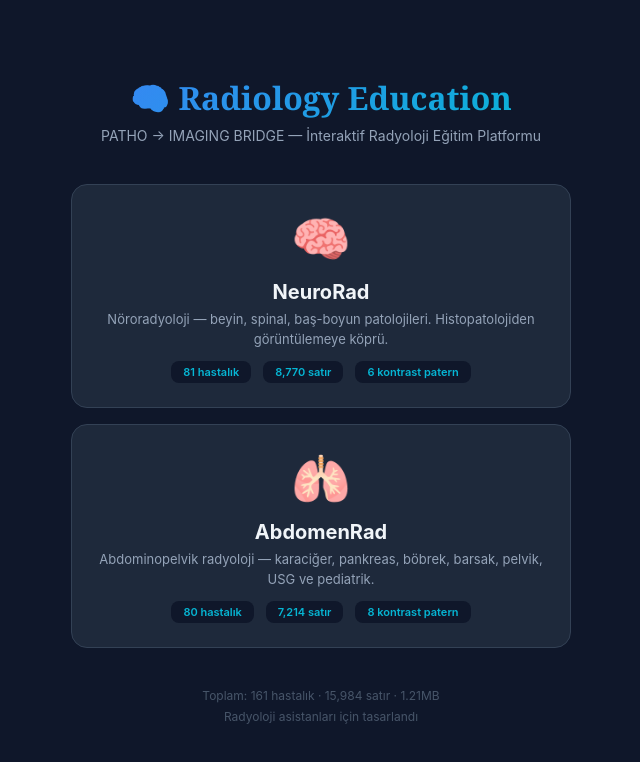
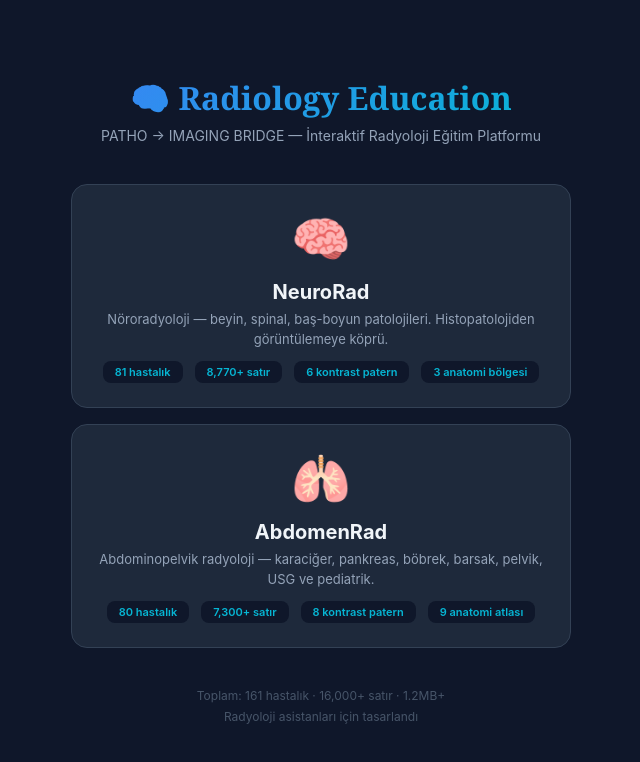
Before and after one commit to 7cm8wvfdxh-byte/radiology-education, a plain HTML site: page index.html in a window 1280 px wide. Shown: the whole page, without its empty margins (319-959 px from the left). Drawn offline with Linux system fonts and the light colour scheme.

Commit message:
Add files via upload

```diff
--- a/index.html
+++ b/index.html
@@ -32,8 +32,9 @@ h1{font-family:'Playfair Display',Georgia,serif;font-size:32px;background:linear
     <div class="card-desc">Nöroradyoloji — beyin, spinal, baş-boyun patolojileri. Histopatolojiden görüntülemeye köprü.</div>
     <div class="card-stats">
       <span class="stat">81 hastalık</span>
-      <span class="stat">8,770 satır</span>
+      <span class="stat">8,770+ satır</span>
       <span class="stat">6 kontrast patern</span>
+      <span class="stat">3 anatomi bölgesi</span>
     </div>
   </a>
 
@@ -43,13 +44,14 @@ h1{font-family:'Playfair Display',Georgia,serif;font-size:32px;background:linear
     <div class="card-desc">Abdominopelvik radyoloji — karaciğer, pankreas, böbrek, barsak, pelvik, USG ve pediatrik.</div>
     <div class="card-stats">
       <span class="stat">80 hastalık</span>
-      <span class="stat">7,214 satır</span>
+      <span class="stat">7,300+ satır</span>
       <span class="stat">8 kontrast patern</span>
+      <span class="stat">9 anatomi atlası</span>
     </div>
   </a>
 
   <div class="footer">
-    <p>Toplam: 161 hastalık · 15,984 satır · 1.21MB</p>
+    <p>Toplam: 161 hastalık · 16,000+ satır · 1.2MB+</p>
     <p style="margin-top:6px;">Radyoloji asistanları için tasarlandı</p>
   </div>
 </div>
```
Also changed, not shown: README.md.
